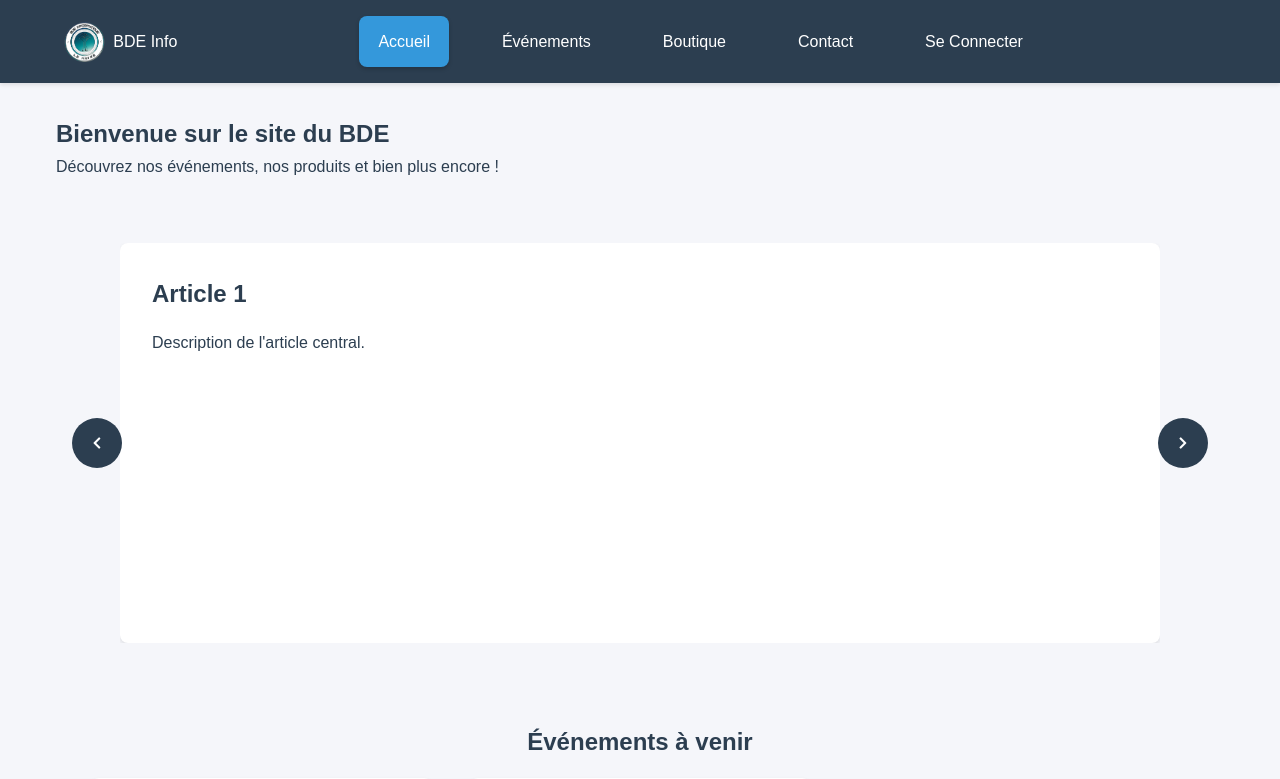
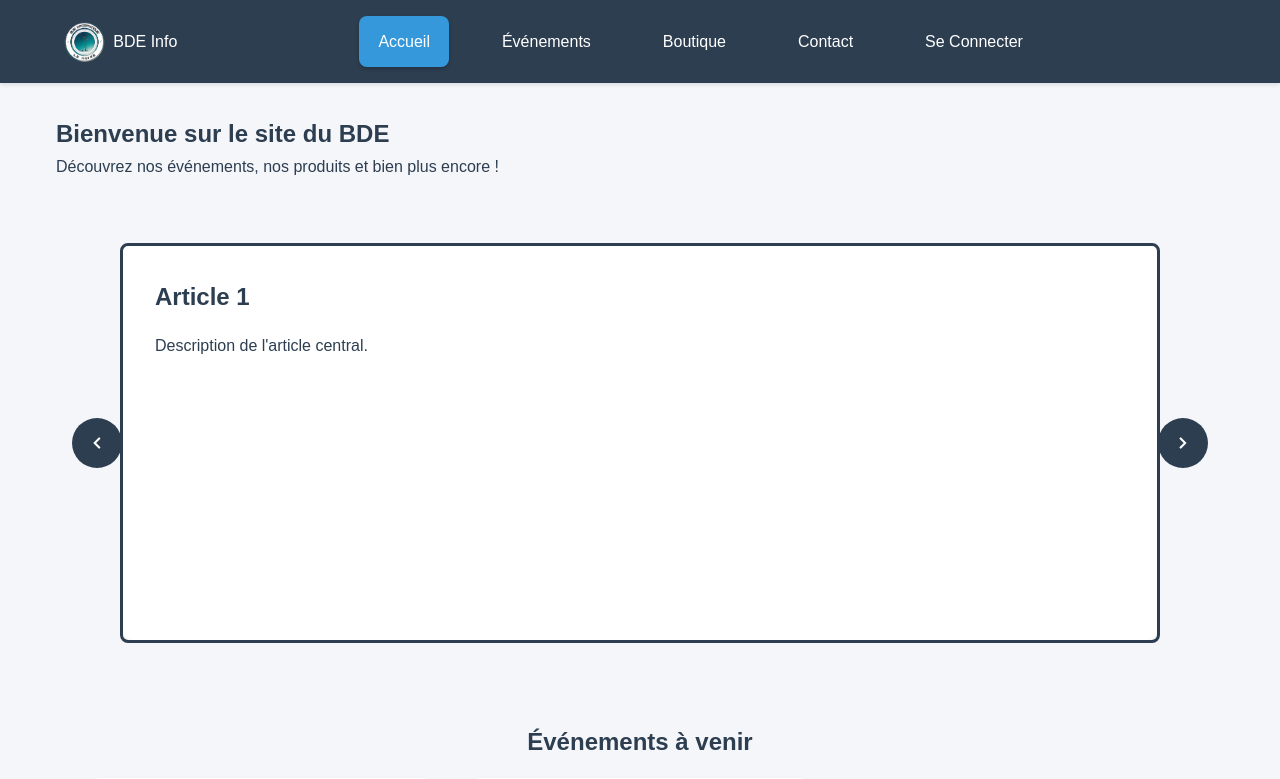
Before and after one commit to NicolasCHANTEUX/SAE_4.01_site_BDE, a PHP site: page /app/views/index.php in a window 1280 px wide. Shown: the top 779 px of the page. Run offline with PHP 8.4, Linux system fonts and the light colour scheme.

Commit message:
bordure carousel

```diff
--- a/assets/css/accueil.css
+++ b/assets/css/accueil.css
@@ -11,6 +11,9 @@
 	overflow: hidden;
 	width: 100%;
 	height: 400px;
+	border: 3px solid var(--primary-color);
+	border-radius: var(--border-radius);
+	background-color: white;
 }
 
 .carousel-item {
```
